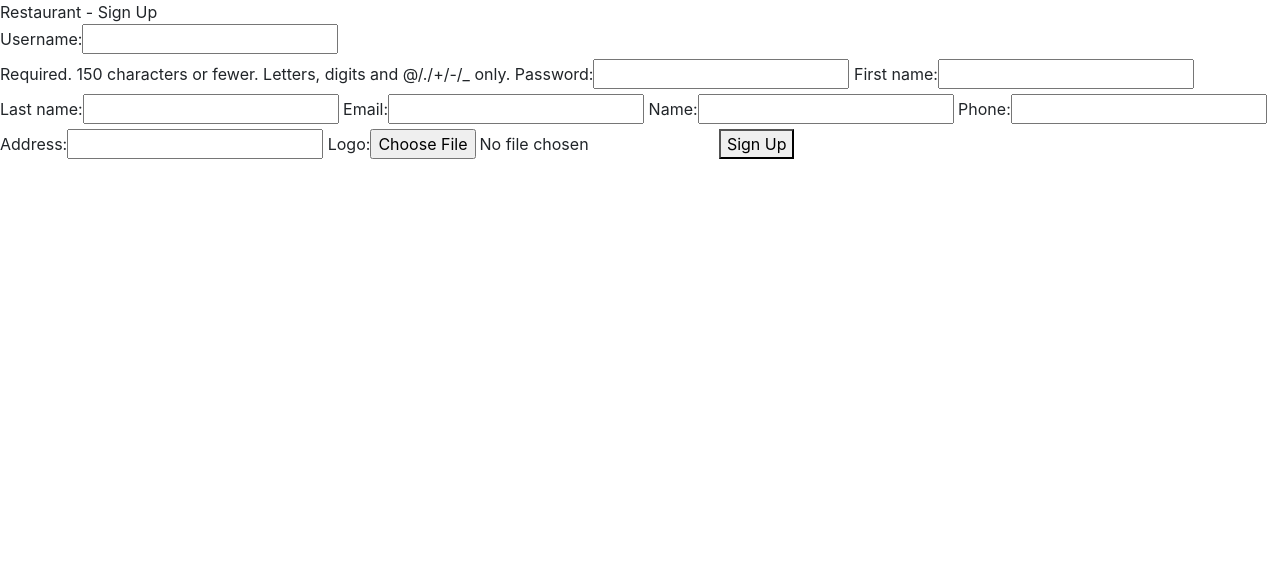
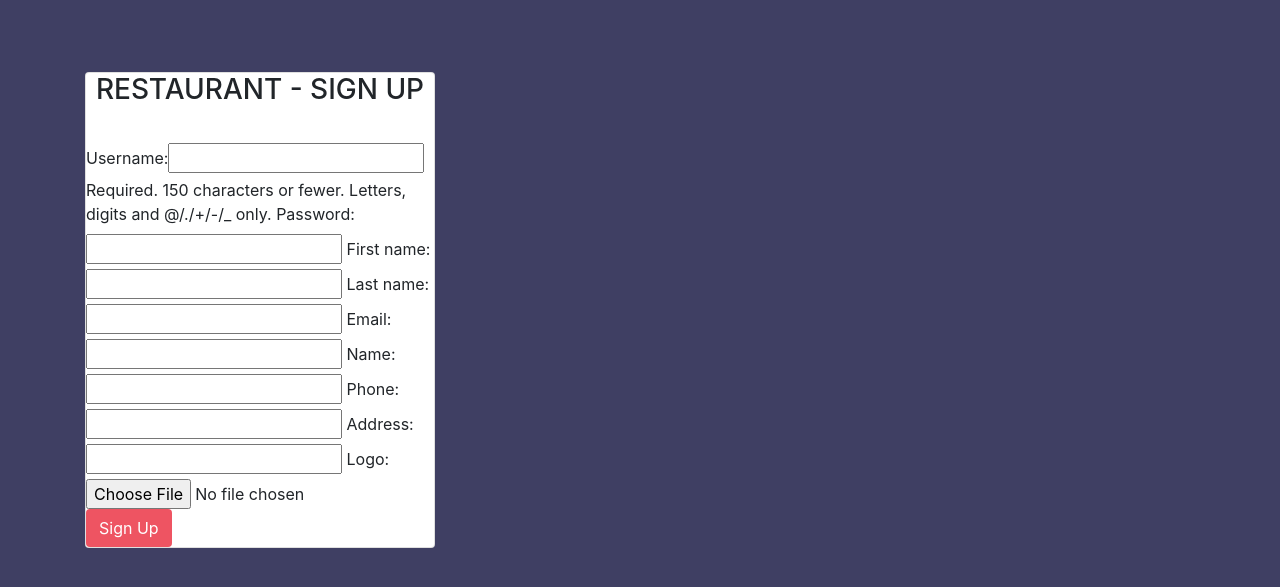
Before and after one commit to makinwab/foodtasker, a Django app: page /restaurant/sign-up in a window 1280 px wide. Shown: the top 587 px of the page. Run offline with Django 3.2, Linux system fonts and the light colour scheme; some libraries are stand-ins or nearby versions.

Commit message:
feat(design): style sign up/in pages

```diff
--- a/foodtaskerapp/static/css/style.css
+++ b/foodtaskerapp/static/css/style.css
@@ -0,0 +1,14 @@
+.bg-blue {
+  background-color: #3F3F63;
+}
+
+.btn-pink {
+  color: white;
+  background-color: #EE5462;
+}
+
+.btn-pink:hover,
+.btn-pink:focus {
+  color: white;
+  background-color: #DA4F5D;
+}
--- a/foodtaskerapp/templates/base_sign_up.html
+++ b/foodtaskerapp/templates/base_sign_up.html
@@ -13,8 +13,23 @@
   <script src="https://cdnjs.cloudflare.com/ajax/libs/popper.js/1.12.3/umd/popper.min.js" integrity="sha384-vFJXuSJphROIrBnz7yo7oB41mKfc8JzQZiCq4NCceLEaO4IHwicKwpJf9c9IpFgh" crossorigin="anonymous"></script>
   <script src="https://maxcdn.bootstrapcdn.com/bootstrap/4.0.0-beta.2/js/bootstrap.min.js" integrity="sha384-alpBpkh1PFOepccYVYDB4do5UnbKysX5WZXm3XxPqe5iKTfUKjNkCk9SaVuEZflJ" crossorigin="anonymous"></script>
 </head>
-<body>
-  {% block heading %}{% endblock %}
-  {% block content %}{% endblock %}
+<body class="bg-blue">
+  <div class="container">
+    <div class="row">
+      <div class="col-lg-4 col-lg-offset-4">
+        <br>
+        <br>
+        <br>
+
+        <div class="card">
+          <div class="card-block">
+            <h3 class="card-title text-center text-uppercase"> {% block heading %}{% endblock %} </h3>
+            <br>
+            {% block content %}{% endblock %}
+          </div>
+        </div>
+      </div>
+    </div>
+  </div>
 </body>
 </html>
--- a/foodtaskerapp/templates/restaurant/sign_in.html
+++ b/foodtaskerapp/templates/restaurant/sign_in.html
@@ -7,6 +7,6 @@
   <form method="POST">
     {% csrf_token %}
     {{ form }}
-    <button type="submit">Sign In</button>
+    <button type="submit" class="btn btn-pink">Sign In</button>
   </form>
 {% endblock %}
--- a/foodtaskerapp/templates/restaurant/sign_up.html
+++ b/foodtaskerapp/templates/restaurant/sign_up.html
@@ -8,6 +8,6 @@
     {% csrf_token %}
     {{ user_form }}
     {{ restaurant_form }}
-    <button type="submit">Sign Up</button>
+    <button type="submit" class="btn btn-pink pull-right">Sign Up</button>
   </form>
 {% endblock %}
```
